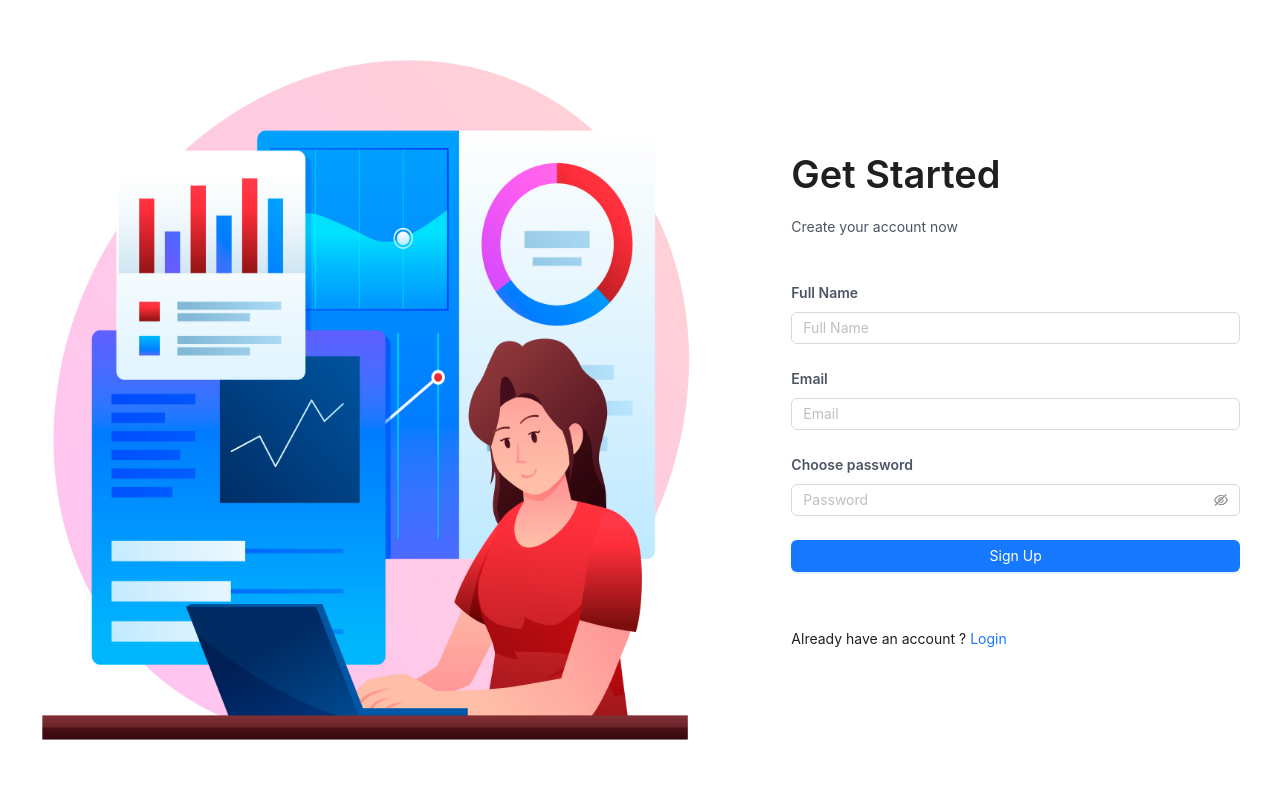
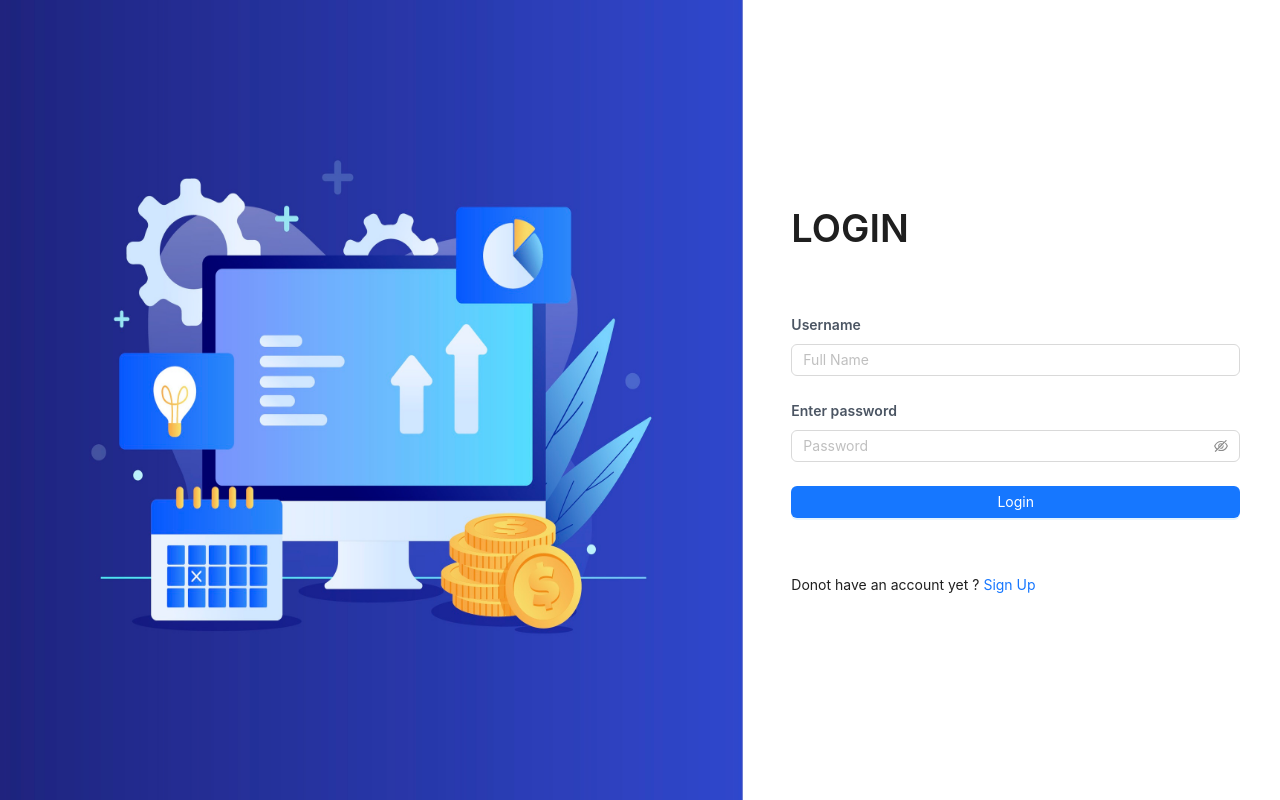
Before and after one commit to Aashey/BudgetBuddy-Frontend, a React (Vite) app: page / in a window 1280 px wide. Built offline with nearby package versions, Linux system fonts and the light colour scheme.

Commit message:
Refactored and added routes

```diff
--- a/src/App.jsx
+++ b/src/App.jsx
@@ -1,11 +1,13 @@
+import { RouterProvider } from "react-router-dom";
 import "./App.css";
 import Login from "./pages/login";
+import { routes } from "./routes/routes";
 
 function App() {
   return (
-    <>
+    <RouterProvider router={routes}>
       <Login />
-    </>
+    </RouterProvider>
   );
 }
 
--- /dev/null
+++ b/src/components/LoginForm.jsx
@@ -0,0 +1,58 @@
+import React from "react";
+import {
+  Card,
+  Space,
+  Row,
+  Col,
+  Form,
+  Input,
+  Typography,
+  Button,
+  Divider,
+} from "antd";
+import LoginLogo from "./login/Logo";
+import { NavLink } from "react-router-dom";
+
+const LoginForm = () => {
+  const { Text, Title, Link } = Typography;
+  return (
+    <div className="grid w-full grid-flow-row lg:grid-cols-12 gap-x-2">
+      <LoginLogo />
+      <div className="lg:col-span-5 flex flex-col justify-center p-10">
+        <Title>LOGIN</Title>
+        <Form className="mt-11 mb-4 w-full" layout="vertical">
+          <Form.Item
+            name="username"
+            label={
+              <Text className="text-gray-600" strong>
+                Username
+              </Text>
+            }
+          >
+            <Input placeholder="Full Name" className="w-full" />
+          </Form.Item>
+
+          <Form.Item
+            name="password"
+            label={
+              <Text className="text-gray-600" strong>
+                Enter password
+              </Text>
+            }
+          >
+            <Input.Password placeholder="Password" />
+          </Form.Item>
+          <Button block type="primary" htmlType="submit">
+            Login
+          </Button>
+        </Form>
+        <Text className="pt-10">
+          {" "}
+          Donot have an account yet ? <NavLink to="/signup">Sign Up</NavLink>
+        </Text>
+      </div>
+    </div>
+  );
+};
+
+export default LoginForm;
--- /dev/null
+++ b/src/components/login/Logo.jsx
@@ -0,0 +1,11 @@
+import React from "react";
+
+const LoginLogo = () => {
+  return (
+    <div className="lg:col-span-7">
+      <img src="../public/login2.jpg" alt="LOGIN" className="h-[100vh]" />
+    </div>
+  );
+};
+
+export default LoginLogo;
--- a/src/components/login/LoginForm.jsx
+++ b/src/components/login/SignUpForm.jsx
@@ -10,14 +10,14 @@ import {
   Button,
   Divider,
 } from "antd";
+import LoginLogo from "./Logo";
+import { NavLink } from "react-router-dom";
 
-const LoginForm = () => {
+const SignupForm = () => {
   const { Text, Title, Link } = Typography;
   return (
     <div className="grid w-full grid-flow-row lg:grid-cols-12 gap-x-2 ">
-      <div className="lg:col-span-7">
-        <img src="../public/login3.jpg" alt="LOGIN" className="h-[100vh]" />
-      </div>
+      <LoginLogo />
 
       <div className="lg:col-span-5 flex flex-col justify-center p-10">
         <Title>Get Started</Title>
@@ -59,36 +59,11 @@ const LoginForm = () => {
         </Form>
         <Text className="pt-10">
           {" "}
-          Already have an account ? <Link>Login</Link>
+          Already have an account ? <NavLink to="/login">Login</NavLink>
         </Text>
       </div>
     </div>
-    /* <div className="flex justify-center items-center h-screen">
-      <Row gutter={16}>
-        <Col span={12}>
-          <Space>
-            <img src="../public/login.jpg" alt="" style={{ width: "100%" }} />
-          </Space>
-        </Col>
-        <Col span={12}>
-          <Card className="p-2 items-center">
-            <Title>Login</Title>
-            <Form>
-              <Form.Item name="username" label="Username">
-                <Input />
-              </Form.Item>
-              <Form.Item name="password" label="Password">
-                <Input.Password />
-              </Form.Item>
-              <Button block type="primary" htmlType="submit">
-                Login
-              </Button>
-            </Form>
-          </Card>
-        </Col>
-      </Row>
-    </div> */
   );
 };
 
-export default LoginForm;
+export default SignupForm;
--- a/src/pages/login/index.jsx
+++ b/src/pages/login/index.jsx
@@ -1,10 +1,11 @@
 import React from "react";
-import LoginForm from "../../components/login/LoginForm";
+import LoginForm from "../../components/login/SignUpForm";
+import SignupForm from "../../components/login/SignUpForm";
 
 const Login = () => {
   return (
     <div>
-      <LoginForm />
+      <SignupForm />
     </div>
   );
 };
--- /dev/null
+++ b/src/pages/login/routes.jsx
@@ -0,0 +1,11 @@
+import { Route } from "react-router-dom";
+import LoginForm from "../../components/LoginForm";
+import SignupForm from "../../components/login/SignUpForm";
+
+export const LoginRoutes = (
+  <Route>
+    <Route path="/" element={<LoginForm />} />
+    <Route path="/login" element={<LoginForm />} />
+    <Route path="/signup" element={<SignupForm />} />
+  </Route>
+);
--- /dev/null
+++ b/src/routes/routes.jsx
@@ -0,0 +1,7 @@
+import { createBrowserRouter } from "react-router-dom";
+import { createRoutesFromElements } from "react-router";
+import { LoginRoutes } from "../pages/login/routes";
+
+export const routes = createBrowserRouter(
+  createRoutesFromElements(<>{LoginRoutes}</>)
+);
```
